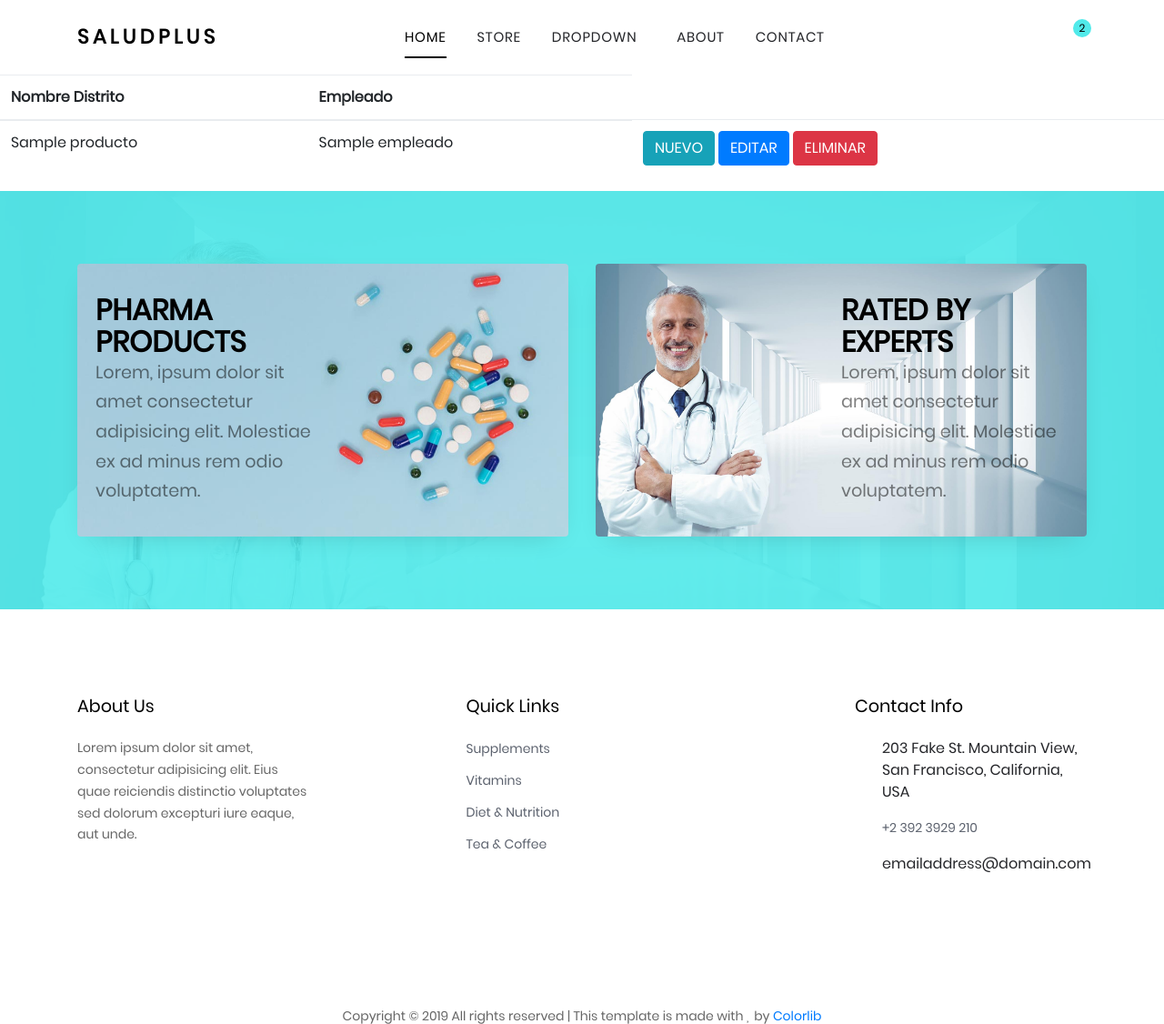
After one commit to valenciacamilo12/Pagina-Web-Farmacia---Django-, a Django app: template src/templates/productos/distrito_list.html in a window 1280 px wide. The commit adds this page. Shown: the top 1126 px of the page at 91% size. Run offline with Django 3.2, Linux system fonts and the light colour scheme; the template is opened without the code that fills it: most values are stand-ins (such as "Sample title", 1, 10 or a date in 2020); some libraries are stand-ins or nearby versions; some web fonts are replaced.

Commit message:
Agregando el modulo de distrito

```diff
--- a/src/apps/productos/urls.py
+++ b/src/apps/productos/urls.py
@@ -2,6 +2,7 @@
 from apps.productos.views import CreateProducto,ListProducto,DetailViewProducto,UpdateProducto,DeleteProducto
 from apps.productos.views import CreateCategoria, ListCategoria, UpdateCategoria, DeleteCategoria
 from apps.productos.views import CreatePresentacion, ListPresentacion, UpdatePresentacion, DeletePresentacion
+from apps.productos.views import CreateDistrito, ListDistrito, UpdateDistrito, DeleteDistrito
 
 urlpatterns = [
     url(r'^nuevo$', CreateProducto.as_view(), name = 'producto_create'),
@@ -17,4 +18,8 @@
     url(r'^presentacion/listar$', ListPresentacion.as_view(), name='presentacion_listar'),
     url(r'^editar/presentacion/(?P<pk>[\d]+)/$', UpdatePresentacion.as_view(), name='presentacion_editar'),
     url(r'^eliminar/presentacion/(?P<pk>[\d]+)/$', DeletePresentacion.as_view(), name='presentacion_eliminar'),
+    url(r'^distrito/nuevo$', CreateDistrito.as_view(), name='distrito_nuevo'),
+    url(r'^distrito/listar$', ListDistrito.as_view(), name='distrito_listar'),
+    url(r'^distrito/editar/(?P<pk>[\d]+)/$', UpdateDistrito.as_view(), name='distrito_editar'),
+    url(r'^distrito/eliminar/(?P<pk>[\d]+)/$', DeleteDistrito.as_view(), name='distrito_eliminar'),
 ]
--- a/src/templates/base/base.html
+++ b/src/templates/base/base.html
@@ -42,8 +42,9 @@
               <ul class="site-menu js-clone-nav d-none d-lg-block">
                 {% if perms.producto.is_uno %}
                   <li class="active"><a href="{%url 'empleados:producto_listar'%}">Productos</a></li>
-                  <li class="active"><a href="{%url 'productos:categoria_listar'%}">Categorias</a></li>
-                  <li class="active"><a href="{%url 'productos:presentacion_listar'%}">Presentaciones</a></li>
+                  <li><a href="{%url 'productos:categoria_listar'%}">Categorias</a></li>
+                  <li><a href="{%url 'productos:presentacion_listar'%}">Presentaciones</a></li>
+                  <li><a href="{%url 'productos:distrito_listar'%}">Distrito</a></li>
                 {% else %}
                   <li class="active"><a href="{%url 'usuarios:usuarios_inicio'%}">Home</a></li>
                   <li><a href="{%url 'productos:producto_listar'%}">Store</a></li>
--- /dev/null
+++ b/src/templates/productos/distrito_list.html
@@ -0,0 +1,28 @@
+{% extends "base/base.html" %}
+{% block content%}
+    <table class="table table-border">
+        <thead>
+            <tr>
+                <th scope='col'>Nombre Distrito</th>
+                <th scope='col'>Empleado</th>
+            </tr>
+        </thead>
+        <tbody>
+            {%if object_list %}
+                {% for distrito in object_list %}
+                    <tr>
+                        <td>{{distrito.nom_dis}}</td>
+                        <td>{{distrito.empleado}}</td>
+                        <td>
+                            <a class="btn btn-info" href="{% url 'productos:distrito_nuevo' %}">Nuevo</a>
+                            <a class="btn btn-primary" href="{% url 'productos:distrito_editar' distrito.cod_dis %}">Editar</a>
+                            <a class="btn btn-danger" href="{% url 'productos:distrito_eliminar' distrito.cod_dis %}">Eliminar</a>
+                        </td>
+                    </tr>
+                {% endfor %}
+            {%else %}
+                <h1>No hay registro de distritos</h1>
+            {%endif %}
+        </tbody>
+    </table>
+{% endblock content%}
```
Also changed, not shown: src/apps/productos/views.py (+32 -0 lines), src/templates/productos/distrito_delete.html (added, +8 -0 lines), src/templates/productos/distrito_form.html (added, +9 -0 lines).
